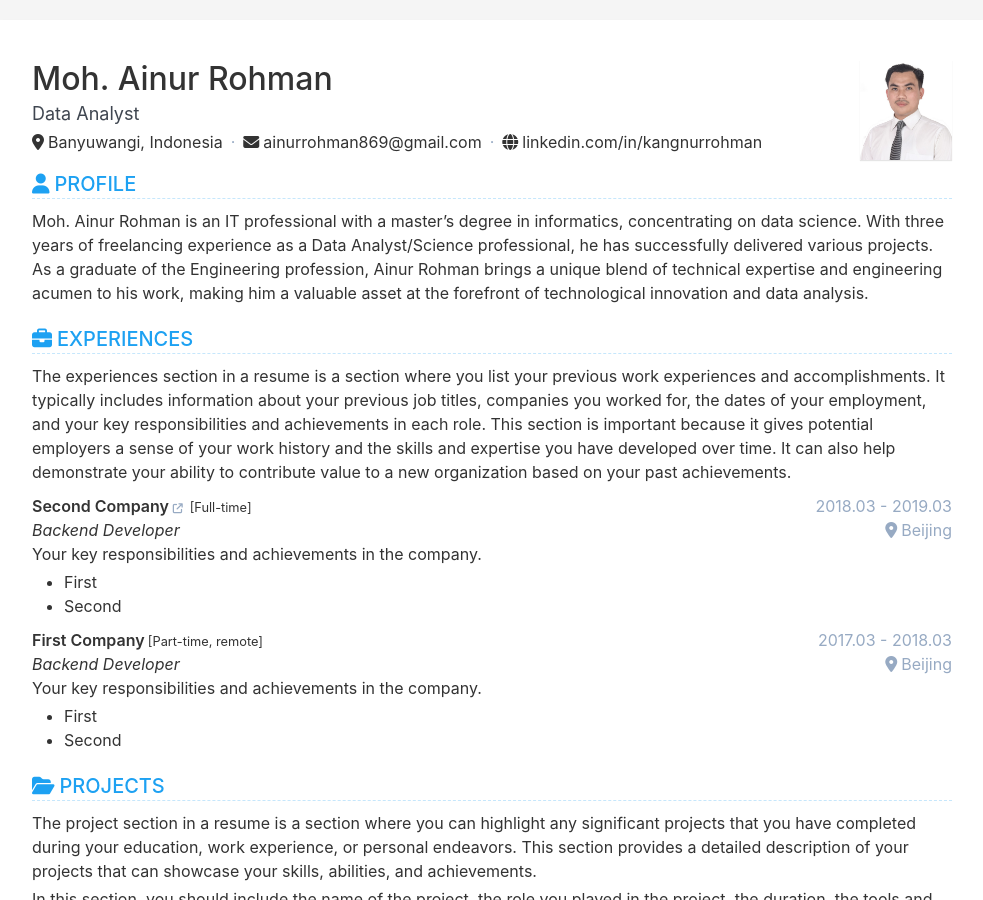
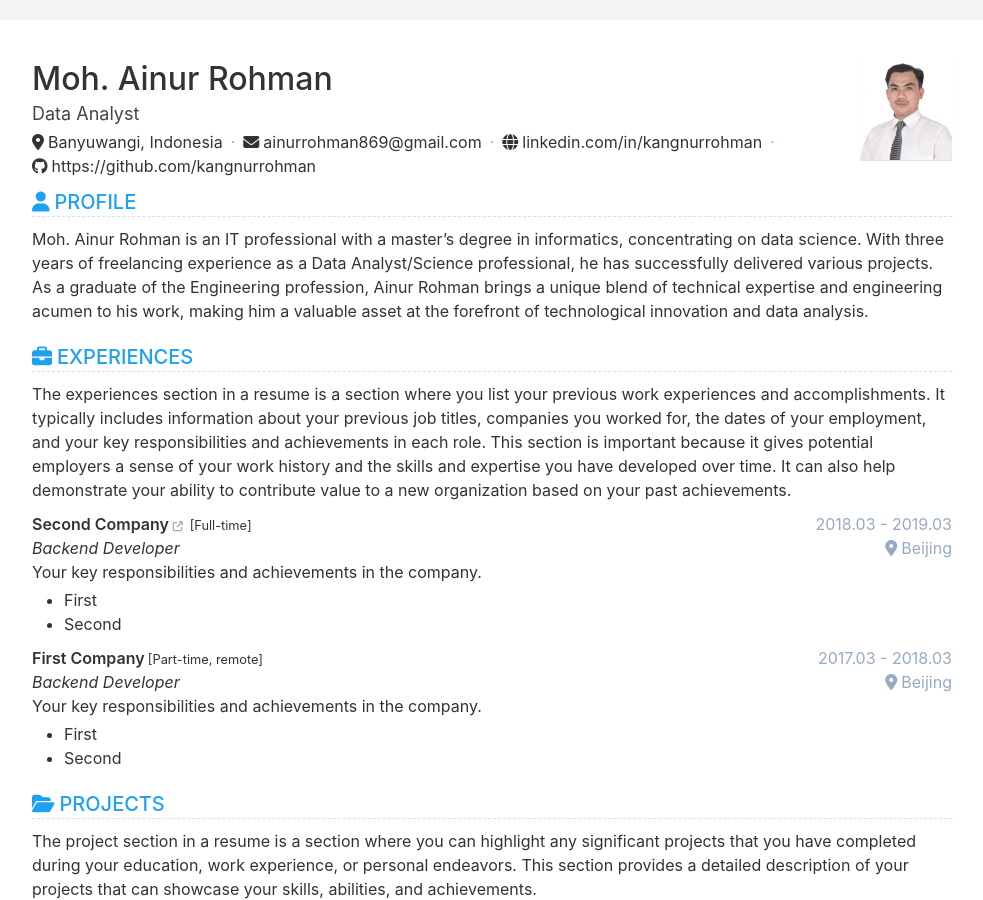
Before and after one commit to kangnurrohman/portfolio, a Jekyll site: the page built from index.html, in a window 1280 px wide and 900 px high. Shown: the whole window, without its empty margins (148-1131 px from the left). Built offline with Jekyll 4.4.1, drawn with Linux system fonts in a browser that asks for light colours; part of the change alters nothing that is shown.

Commit message:
Update data.yml

```diff
--- a/_data/data.yml
+++ b/_data/data.yml
@@ -28,7 +28,7 @@ contact:
   threema:                 # userid            | https://threema.id/userid
 
   # programmer
-  github:                  # username          | https://github.com/username
+  github: https://github.com/kangnurrohman                 # username          | https://github.com/username
   gitlab:                  # username          | https://gitlab.com/username
   bitbucket:               # username          | https://bitbucket.com/username
   stackoverflow:           # id or id/username | https://stackoverflow.com/users/id/username
@@ -37,6 +37,7 @@ contact:
   codewars:                # username          | https://www.codewars.com/users/username
   codepen:                 # username          | https://codepen.io/username
   tryhackme:               # username          | https://tryhackme.com/p/username
+  kaggle: https://www.kaggle.com/ainurrohmanbwx                 # username          | https://www.kaggle.com/username
 
   # academic
   googlescholar:           # username          | https://scholar.google.com/citations?user=username
```
